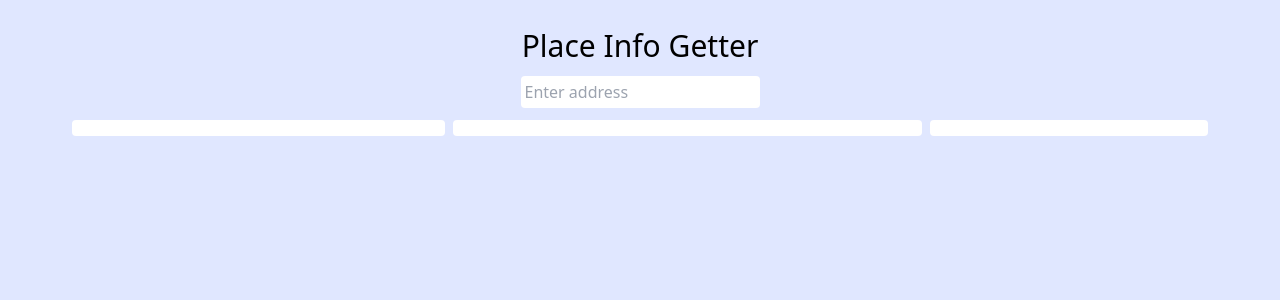
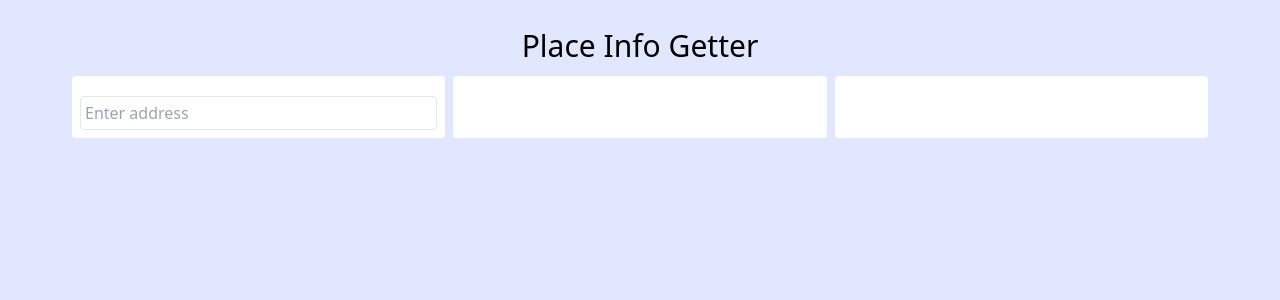
Before and after one commit to zpix1/nsu-socket-labs, a React (Vite) app in the folder lab3/: page / in a window 1280 px wide. Shown: the top 300 px of the page. Built offline with nearby package versions, Linux system fonts and the light colour scheme.

Commit message:
lab3: fixed

```diff
--- a/lab3/src/App.tsx
+++ b/lab3/src/App.tsx
@@ -12,8 +12,11 @@ export const App = () => {
       <div className="text-3xl">
         Place Info Getter
       </div>
+      <div className="mt-3">
+        <div className="grid grid-cols-2 md:grid-cols-12 gap-2">
+          <div className="rounded col-span-4 bg-white flex flex-col gap-2 p-2">
             <input
-        className="outline-none rounded p-1 mt-3"
+              className="border outline-none rounded p-1 mt-3"
               type="text"
               value={query}
               onChange={e => {
@@ -22,9 +25,6 @@ export const App = () => {
               }}
               placeholder="Enter address"
             />
-      <div className="mt-3">
-        <div className="grid grid-cols-12 gap-2">
-          <div className="rounded col-span-4 bg-white flex flex-col gap-2 p-2">
             {query &&
             <>
             <div className="font-bold">Select a place</div>
@@ -51,7 +51,7 @@ export const App = () => {
             </PlaceProvider>
             </>}
           </div>
-          <div className="rounded col-span-5 bg-white flex flex-col gap-2 p-2">
+          <div className="rounded col-span-4 bg-white flex flex-col gap-2 p-2">
             {currentPlace &&
                 <>
                   <div className="font-bold">What to see here</div>
@@ -92,7 +92,7 @@ export const App = () => {
                 </>
             }
           </div>
-          <div className="rounded col-span-3 bg-white flex flex-col gap-2 p-2">
+          <div className="rounded col-span-4 bg-white flex flex-col gap-2 p-2">
             {currentPlace && <>
               <div className="font-bold">Weather</div>
               <WeatherProvider place={currentPlace}>
--- a/lab3/src/components/WeatherProvider.tsx
+++ b/lab3/src/components/WeatherProvider.tsx
@@ -22,7 +22,7 @@ const weatherObservable = weatherSubject.pipe(
   filter(place => !!place),
   switchMap(place => {
     return fromFetch(
-      `https://api.openweathermap.org/data/2.5/weather?lat=${place!.lng}&lon=${place!.lat}&appid=${OPENWEATHERMAP_API_KEY}`
+      `https://api.openweathermap.org/data/2.5/weather?lat=${place!.lat}&lon=${place!.lng}&appid=${OPENWEATHERMAP_API_KEY}&units=metric`
     ).pipe(
       mergeMap(response => {
         if (response.ok) {
@@ -31,7 +31,7 @@ const weatherObservable = weatherSubject.pipe(
         throw new Error(response.statusText);
       }),
       map(responseJson => ({
-        description: `${Math.floor(responseJson.main.temp - 273)} °C`,
+        description: `${Math.floor(responseJson.main.temp)} °C, ${responseJson.weather[0].main}`,
         iconSrc: `https://openweathermap.org/img/wn/${responseJson.weather[0].icon}@4x.png`
       } as Weather)),
       map(data => ({ status: 'ok', data } as Result)),
```
Lines whose indentation alone changed are shown as unchanged.
